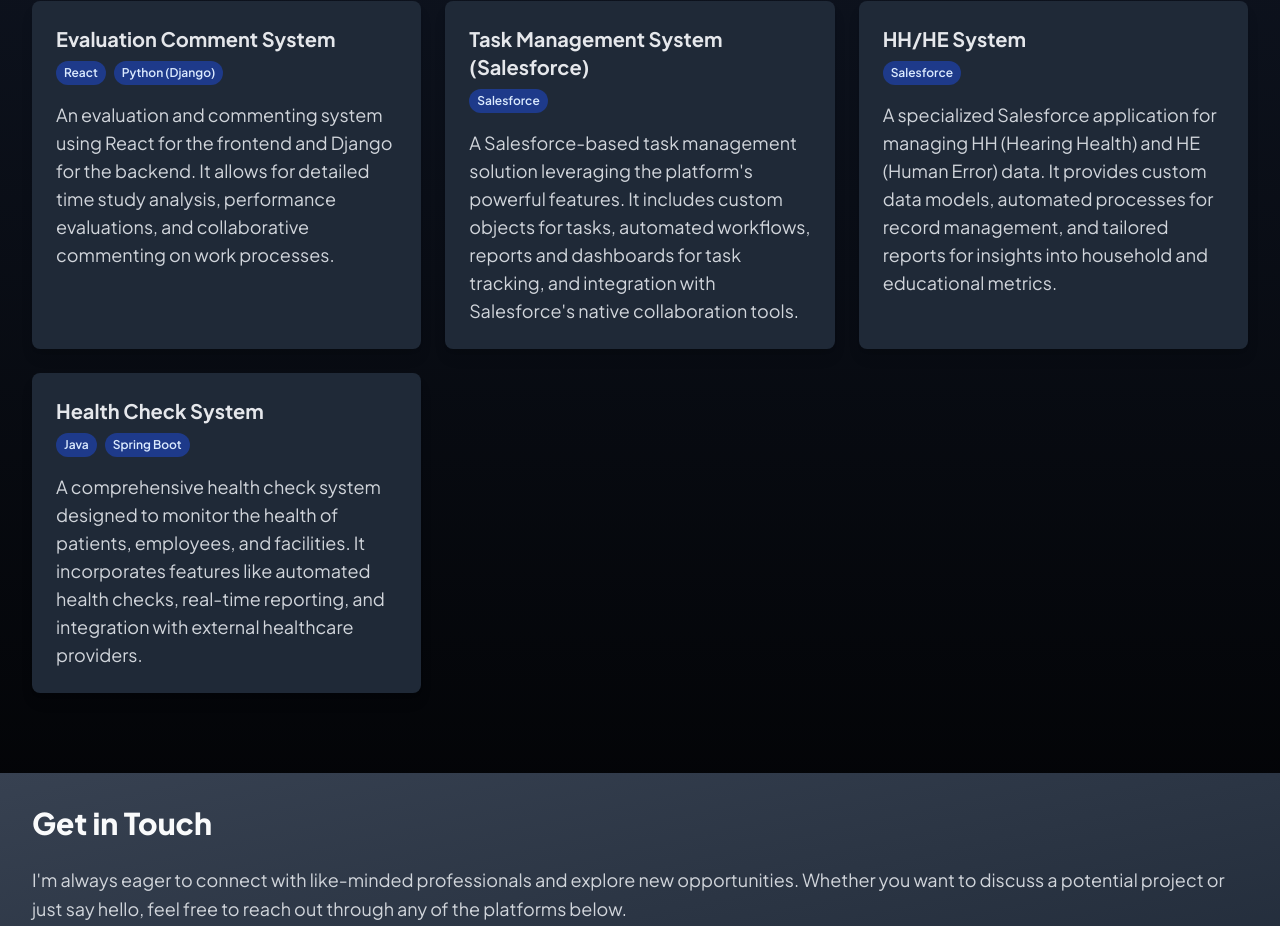
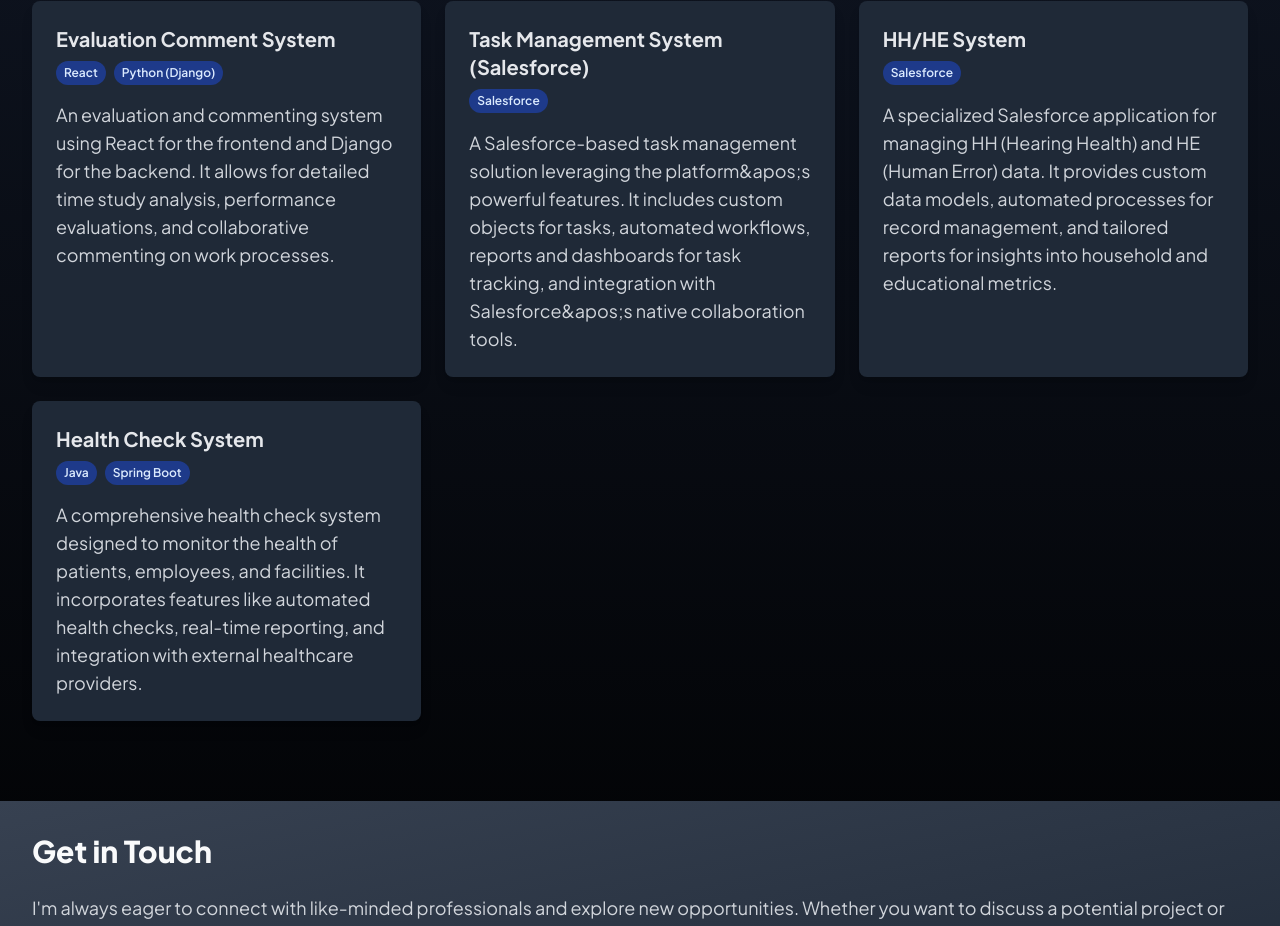
Before and after one commit to PTHK0805/pofolio, a Next.js app: page / in a window 1280 px wide. Shown: the part 1858-2784 px from the top of the page. Built offline with nearby package versions, Linux system fonts and the light colour scheme.

Commit message:
chore: Update Salesforce-based task management solution description
- Update the description of the Salesforce-based task management solution to escape special characters in the text

```diff
--- a/data/Information.ts
+++ b/data/Information.ts
@@ -56,7 +56,7 @@
   {
     name: "Task Management System (Salesforce)",
     tech: ["Salesforce"],
-    description: "A Salesforce-based task management solution leveraging the platform's powerful features. It includes custom objects for tasks, automated workflows, reports and dashboards for task tracking, and integration with Salesforce's native collaboration tools."
+    description: "A Salesforce-based task management solution leveraging the platform&apos;s powerful features. It includes custom objects for tasks, automated workflows, reports and dashboards for task tracking, and integration with Salesforce&apos;s native collaboration tools."
   },
   {
     name: "HH/HE System",
```
